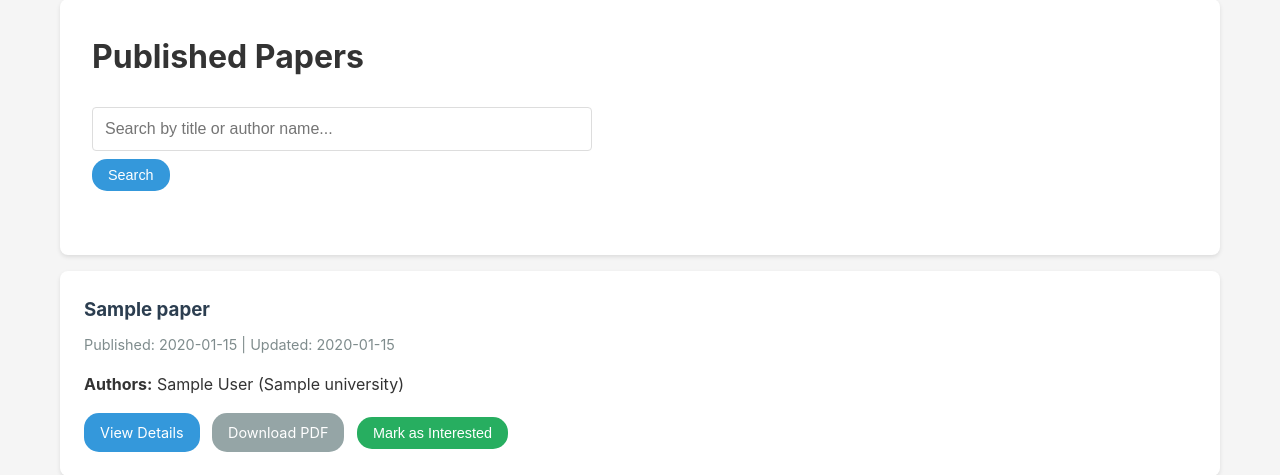
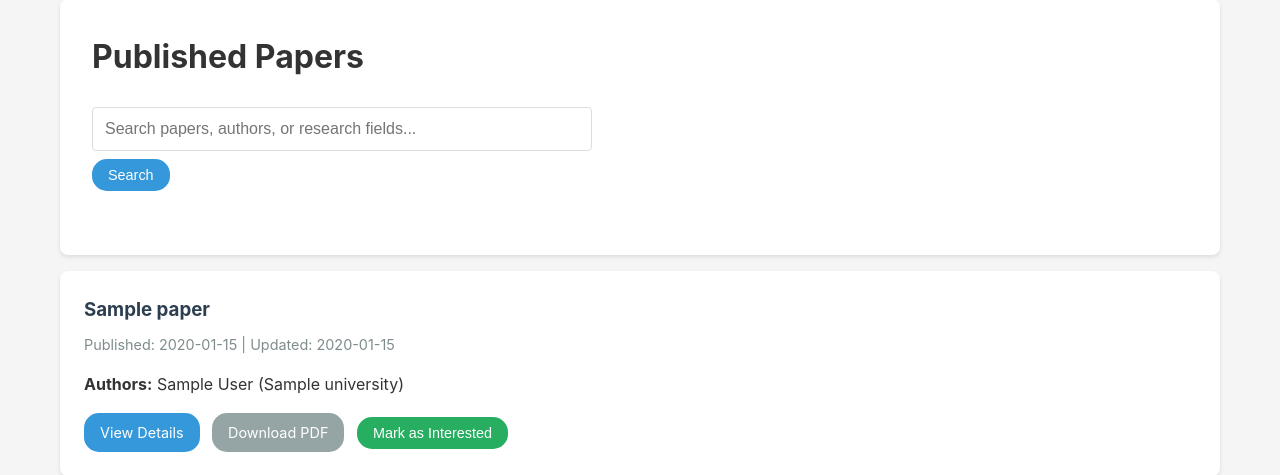
Before and after one commit to A-D-DBS-application/web-application-2025-group-33, a Python web app: template app/app/templates/papers/company_dashboard.html in a window 1280 px wide. Shown: the part 163-638 px from the top of the page. Run offline with Jinja, Linux system fonts and the light colour scheme; the template is opened without the code that fills it: most values are stand-ins (such as "Sample title", 1, 10 or a date in 2020).

Commit message:
Update company_dashboard.html

```diff
--- a/app/app/templates/papers/company_dashboard.html
+++ b/app/app/templates/papers/company_dashboard.html
@@ -8,7 +8,8 @@
 
     <div class="search-box mt-3">
         <form method="GET" action="{{ url_for('papers.company_dashboard') }}">
-            <input type="text" name="search" placeholder="Search by title or author name..." value="{{ search }}" class="mb-1">
+            <input type="text" name="search" placeholder="Search papers, authors, or research fields..."
+                   value="{{ search }}" class="mb-1">
             <button type="submit" class="btn btn-small">Search</button>
             {% if search %}
                 <a href="{{ url_for('papers.company_dashboard') }}" class="btn btn-small btn-secondary">Clear Search</a>
```
